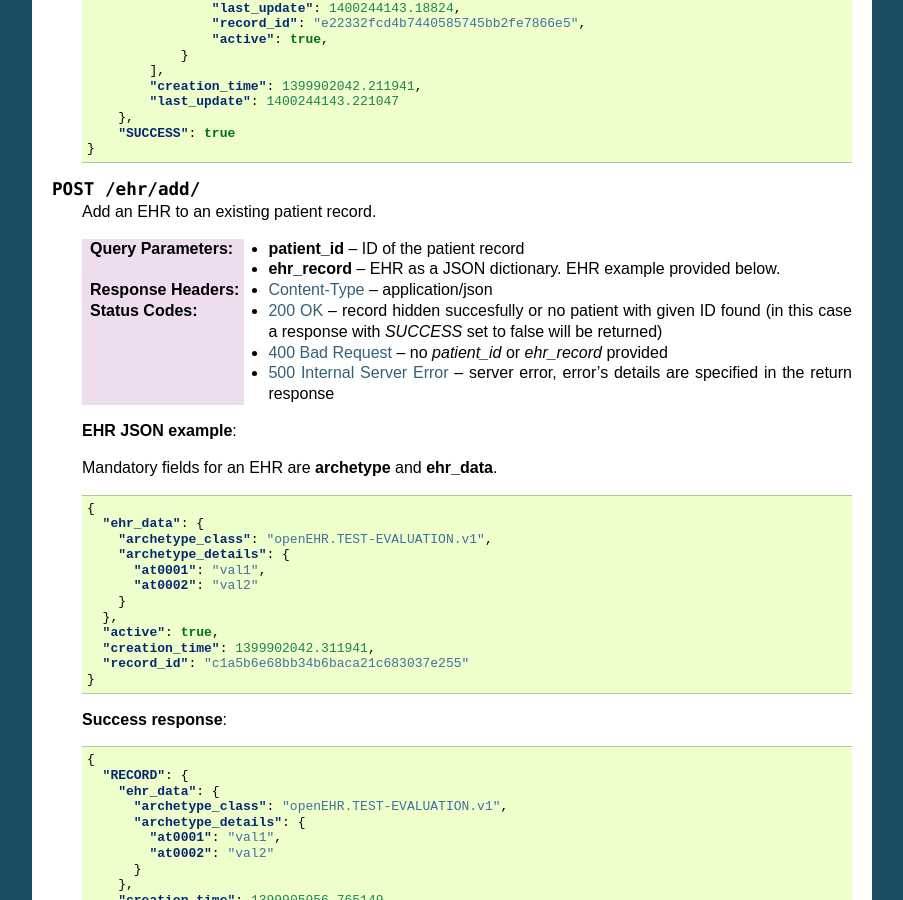
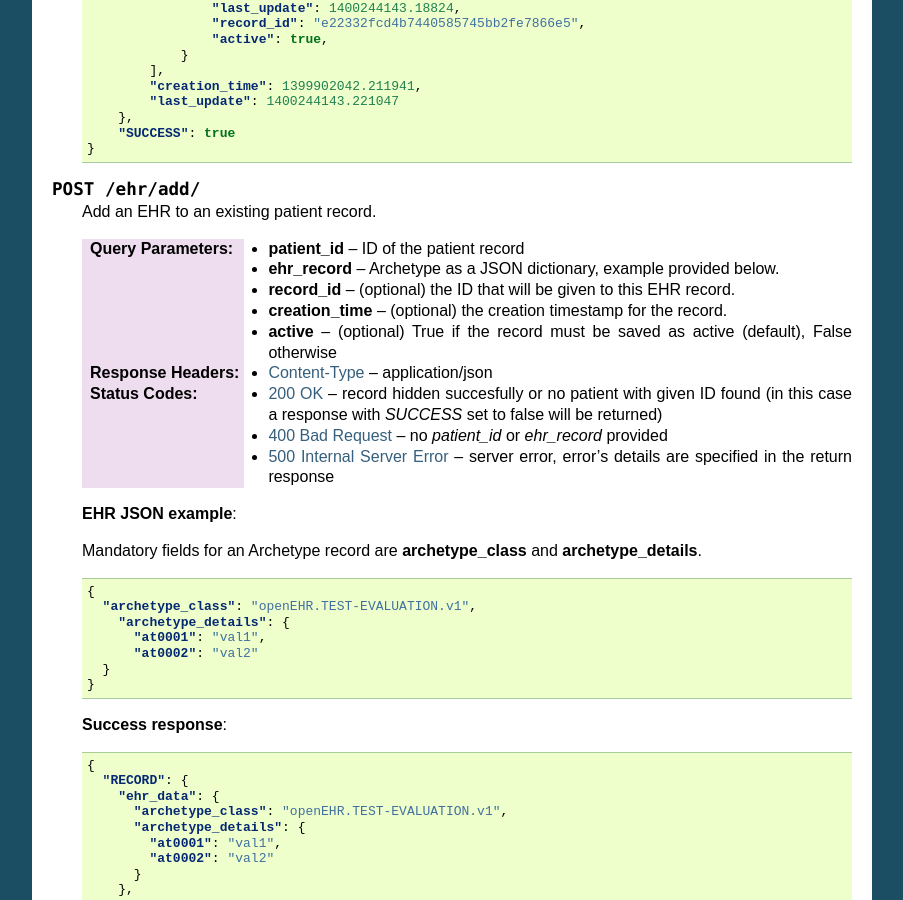
Before and after one commit to crs4/pyEHR, a Sphinx documentation site: the page built from docs/http_doc/dbservice.rst, in a window 1280 px wide and 900 px high, scrolled down 4847 px. Shown: the whole window, without its empty margins (198-1101 px from the left). Built offline with Sphinx 7.4.7, drawn with Linux system fonts in a browser that asks for light colours.

```diff
--- a/docs/http_doc/dbservice.rst
+++ b/docs/http_doc/dbservice.rst
@@ -317,7 +317,11 @@ API Methods
    Add an EHR to an existing patient record.
 
    :query patient_id: ID of the patient record
-   :query ehr_record: EHR as a JSON dictionary. EHR example provided below.
+   :query ehr_record: Archetype as a JSON dictionary, example provided below.
+   :query record_id: (optional) the ID that will be given to this EHR record.
+   :query creation_time: (optional) the creation timestamp for the record.
+   :query active: (optional) True if the record must be saved as active (default),
+                  False otherwise
    :resheader Content-Type: application/json
    :statuscode 200: record hidden succesfully or no patient with given ID
                     found (in this case a response with `SUCCESS` set to false
@@ -328,21 +332,16 @@ API Methods
 
    **EHR JSON example**:
 
-   Mandatory fields for an EHR are **archetype** and **ehr_data**.
+   Mandatory fields for an Archetype record are **archetype_class** and **archetype_details**.
 
    .. sourcecode:: json
 
       {
-        "ehr_data": {
-          "archetype_class": "openEHR.TEST-EVALUATION.v1",
+        "archetype_class": "openEHR.TEST-EVALUATION.v1",
           "archetype_details": {
             "at0001": "val1",
             "at0002": "val2"
-          }
-        },
-        "active": true,
-        "creation_time": 1399902042.311941,
-        "record_id": "c1a5b6e68bb34b6baca21c683037e255"
+        }
       }
 
    **Success response**:
```
Also changed, not shown: 2 other files.
